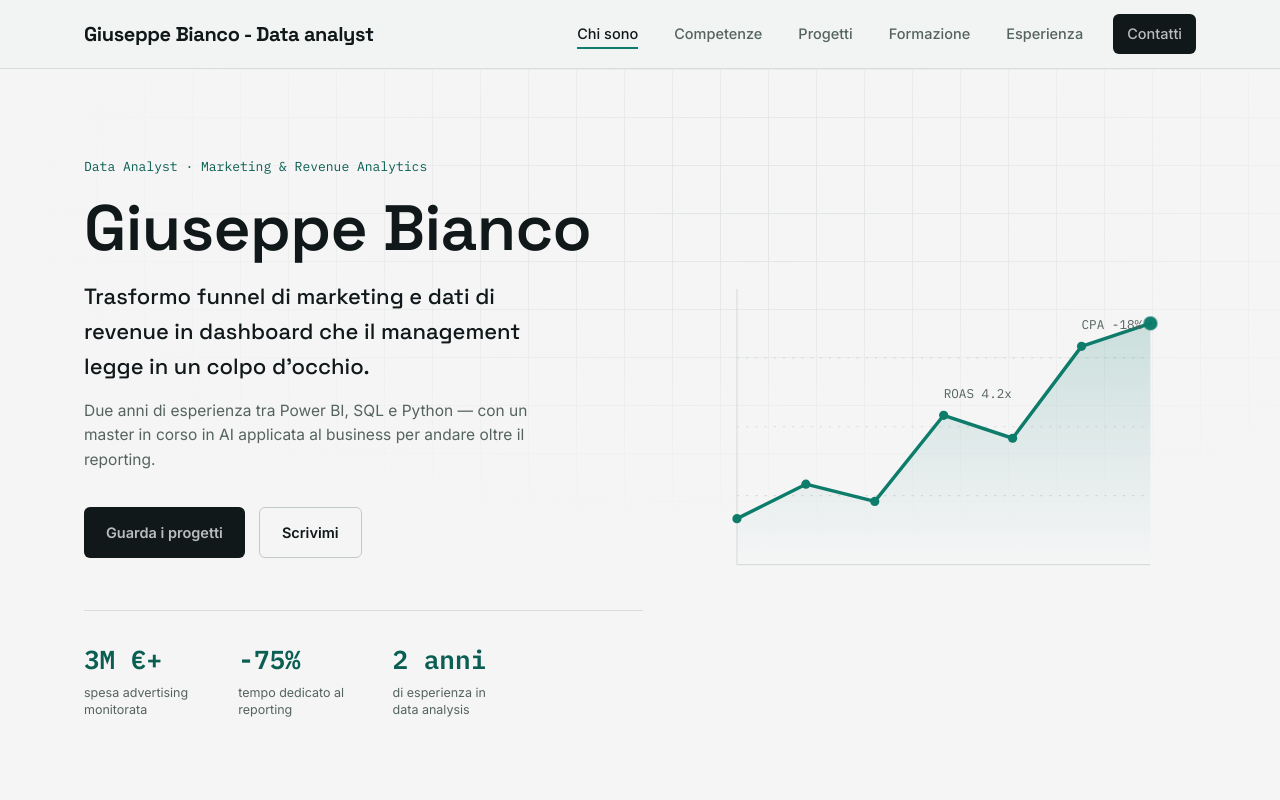
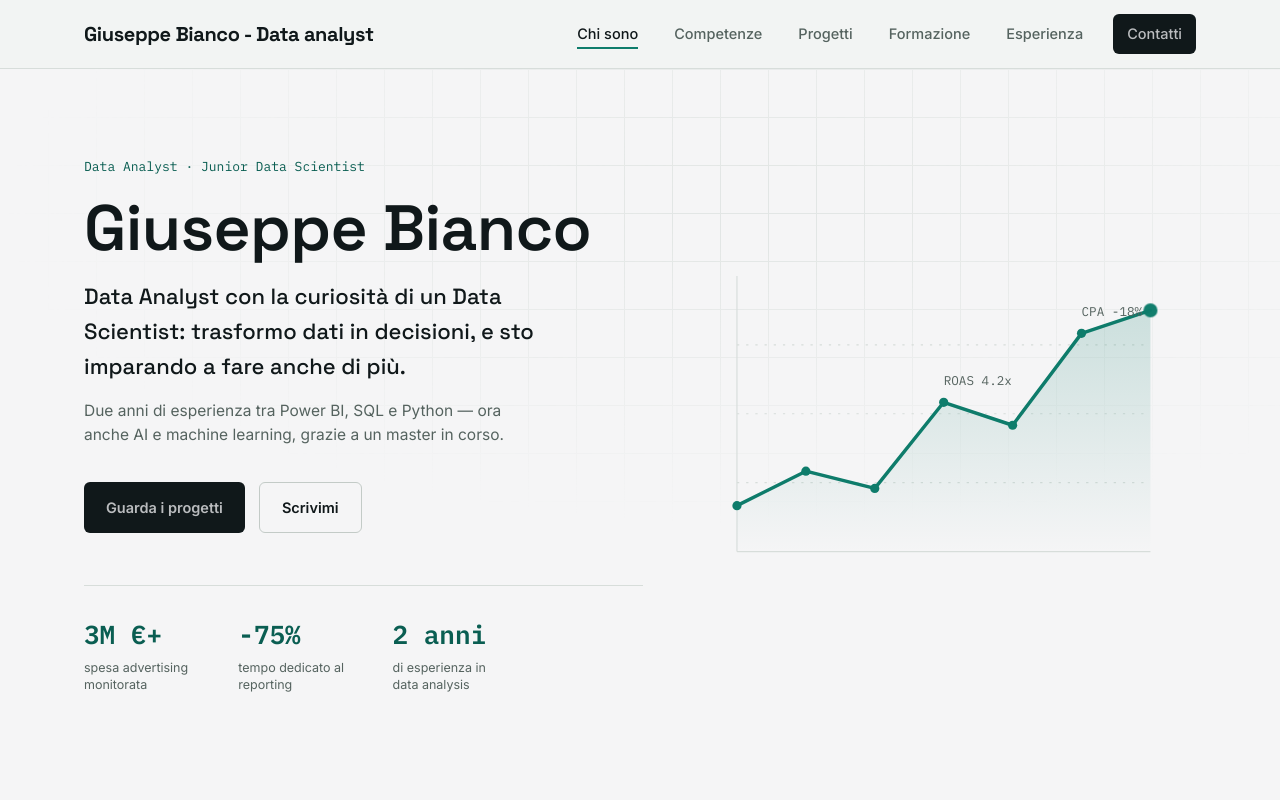
Before and after one commit to GiuseppeB-portfolio/-GiuseppeB-portfolio.github.io, a plain HTML site: page index.html in a window 1280 px wide. Shown: the top 800 px of the page. Drawn offline with Linux system fonts and the light colour scheme.

Commit message:
Modifica titolo

```diff
--- a/index.html
+++ b/index.html
@@ -3,7 +3,7 @@
 <head>
   <meta charset="UTF-8">
   <meta name="viewport" content="width=device-width, initial-scale=1.0">
-  <title>Giuseppe Bianco — Data Analyst | Marketing &amp; Revenue Analytics</title>
+  <title>Giuseppe Bianco — Data Analyst · Junior Data Scientist</title>
   <meta name="description" content="Portfolio di Giuseppe Bianco, Data Analyst specializzato in marketing e revenue analytics. Power BI, SQL, Python, dashboard e automazione della reportistica.">
 
   <!-- Font: Space Grotesk per i titoli, Inter per il testo, IBM Plex Mono per numeri/dati/tag -->
@@ -49,10 +49,10 @@
 
       <div class="container hero-inner">
         <div class="hero-content">
-          <p class="eyebrow reveal">Data Analyst · Marketing &amp; Revenue Analytics</p>
+          <p class="eyebrow reveal">Data Analyst · Junior Data Scientist</p>
           <h1 class="reveal">Giuseppe Bianco</h1>
-          <p class="hero-lead reveal">Trasformo funnel di marketing e dati di revenue in dashboard che il management legge in un colpo d'occhio.</p>
-          <p class="hero-sub reveal">Due anni di esperienza tra Power BI, SQL e Python — con un master in corso in AI applicata al business per andare oltre il reporting.</p>
+          <p class="hero-lead reveal">Data Analyst con la curiosità di un Data Scientist: trasformo dati in decisioni, e sto imparando a fare anche di più.</p>
+          <p class="hero-sub reveal">Due anni di esperienza tra Power BI, SQL e Python — ora anche AI e machine learning, grazie a un master in corso.</p>
 
           <div class="hero-cta reveal">
             <a href="#progetti" class="btn btn-primary">Guarda i progetti</a>
```
